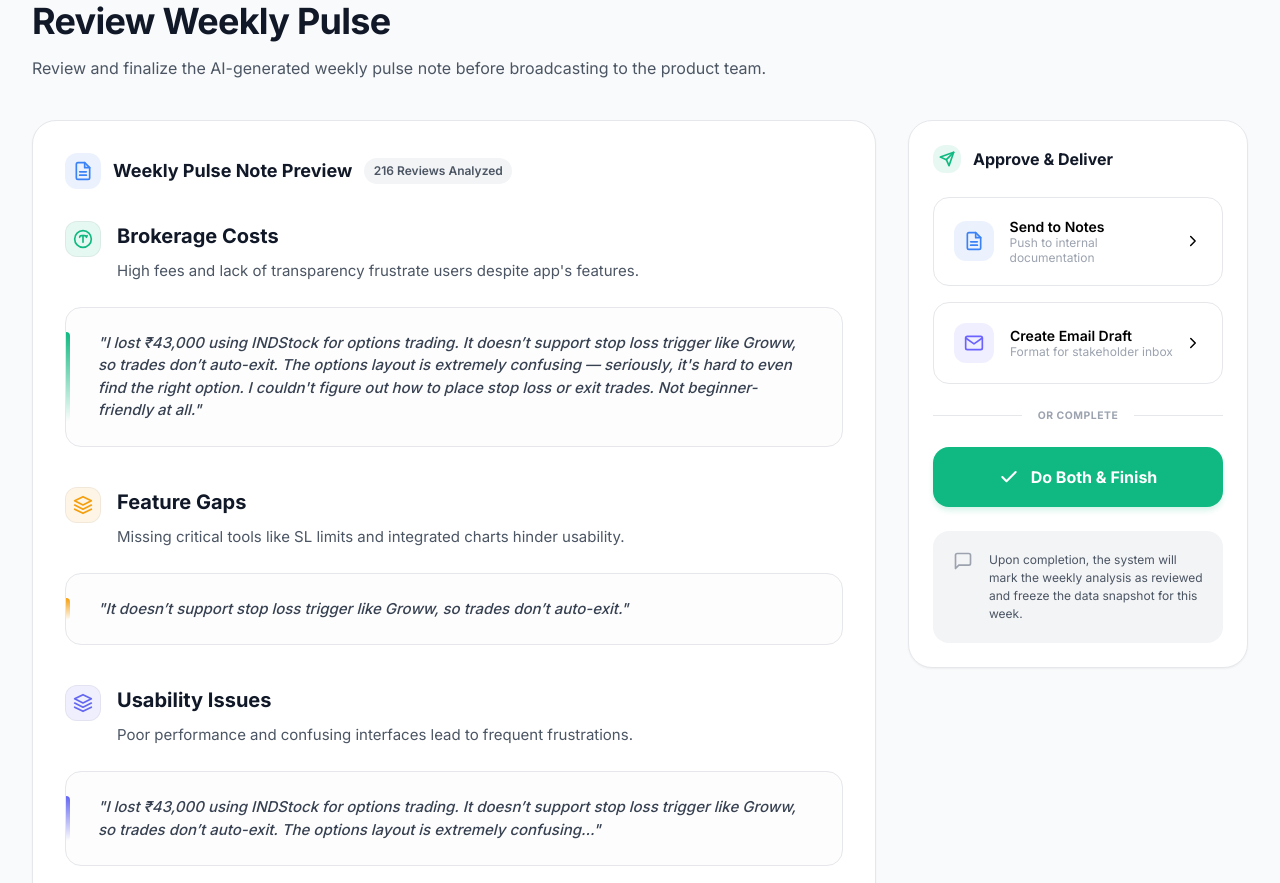
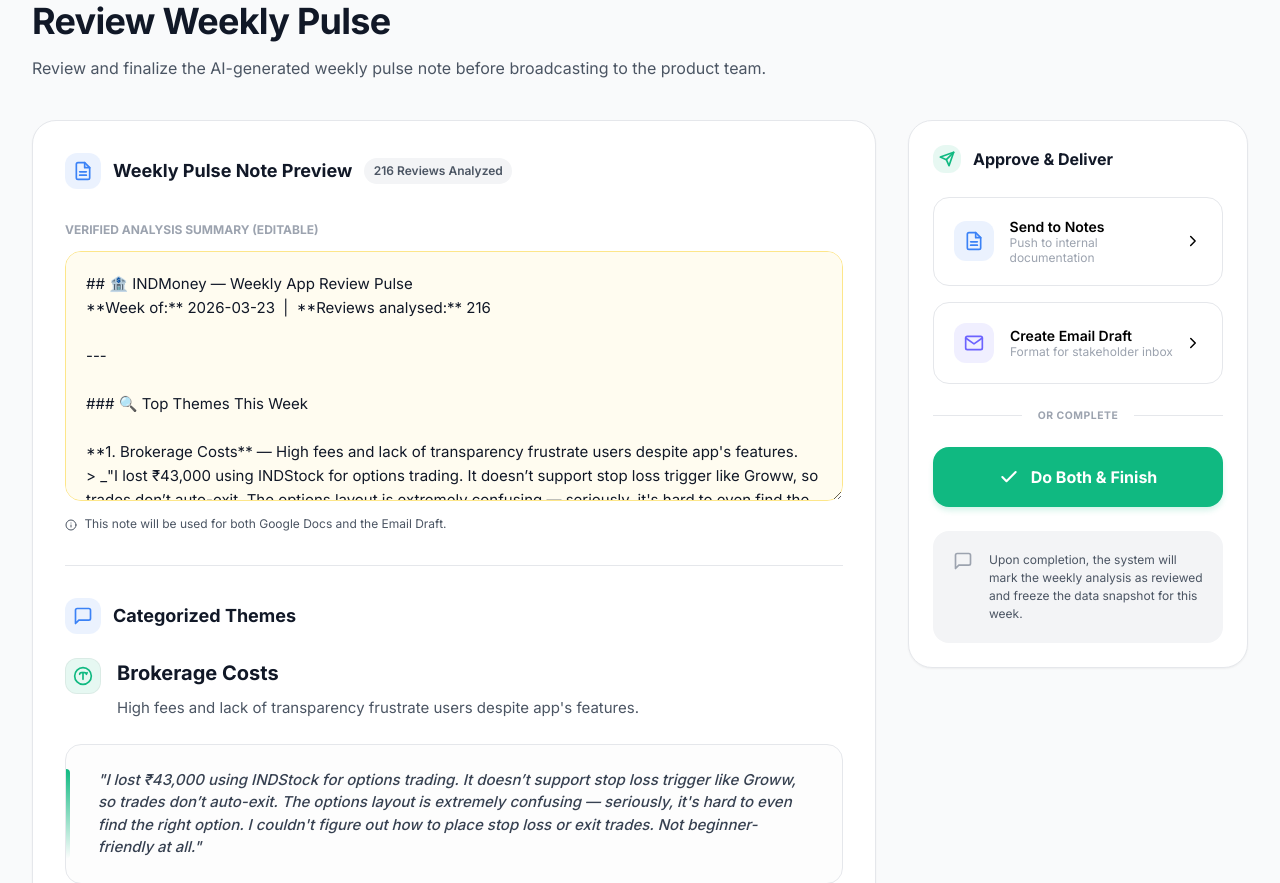
Before and after one commit to Joeyrazor291/INDMoney_Weekly_Pulse_Generator, a Flask app: page / in a window 1280 px wide. Shown: the part 140-1023 px from the top of the page. Run offline with Flask 3, Linux system fonts and the light colour scheme.

Commit message:
fix: restore Weekly Note editor and update backend to use form data

```diff
--- a/phase6_approval/approval_ui.py
+++ b/phase6_approval/approval_ui.py
@@ -228,6 +228,11 @@ def approve_notes():
     """Append pulse + fee data to live Google Doc."""
     state = app.config["PULSE_STATE"]
     config = state["config"]
+
+    # Update state with potentially edited content from the form
+    if "pulse_note" in request.form:
+        state["pulse_note"] = request.form.get("pulse_note")
+
     path = append_to_notes(
         google_doc_id=config.google_doc_id,
         pulse_note=state["pulse_note"],
@@ -246,11 +251,19 @@ def approve_email():
     """Create email draft in Gmail."""
     state = app.config["PULSE_STATE"]
     config = state["config"]
+
+    # Update state with potentially edited content from the form
+    if "pulse_note" in request.form:
+        state["pulse_note"] = request.form.get("pulse_note")
+
     draft_id = create_email_draft(
         pulse_note=state["pulse_note"],
         email_to=config.email_to,
         gmail_user=config.gmail_user,
         gmail_app_password=config.gmail_app_password,
+        gmail_client_id=config.gmail_client_id,
+        gmail_client_secret=config.gmail_client_secret,
+        gmail_refresh_token=config.gmail_refresh_token,
         fee_explanation=state["fee_explanation"],
     )
     state["actions_taken"].append(f"✅ Gmail draft created: {draft_id}")
@@ -262,6 +275,11 @@ def approve_both():
     """Append to notes AND create Gmail draft."""
     state = app.config["PULSE_STATE"]
     config = state["config"]
+
+    # Update state with potentially edited content from the form
+    if "pulse_note" in request.form:
+        state["pulse_note"] = request.form.get("pulse_note")
+
     notes_path = append_to_notes(
         google_doc_id=config.google_doc_id,
         pulse_note=state["pulse_note"],
@@ -276,6 +294,9 @@ def approve_both():
         email_to=config.email_to,
         gmail_user=config.gmail_user,
         gmail_app_password=config.gmail_app_password,
+        gmail_client_id=config.gmail_client_id,
+        gmail_client_secret=config.gmail_client_secret,
+        gmail_refresh_token=config.gmail_refresh_token,
         fee_explanation=state["fee_explanation"],
     )
     state["actions_taken"].append(f"✅ Notes: {notes_path}")
--- a/phase6_approval/templates/approval.html
+++ b/phase6_approval/templates/approval.html
@@ -677,6 +677,30 @@
                     </div>
                 </div>
 
+                <div style="margin-bottom: 2rem;">
+                    <label for="pulse_note_editor" style="display: block; font-size: 0.75rem; font-weight: 700; color: var(--text-muted); text-transform: uppercase; margin-bottom: 0.75rem;">
+                        Verified Analysis Summary (Editable)
+                    </label>
+                    <textarea
+                        id="pulse_note_editor"
+                        name="pulse_note"
+                        form="approval-form-notes"
+                        style="width: 100%; min-height: 250px; padding: 1.25rem; border-radius: 1rem; border: 1px solid var(--border); font-family: inherit; font-size: 0.9375rem; color: var(--text-primary); line-height: 1.6; resize: vertical; background: #fffcf0; border-color: #fde68a;"
+                        placeholder="Drafting weekly pulse note..."
+                    >{{ pulse_note }}</textarea>
+                    <p style="margin-top: 0.5rem; font-size: 0.75rem; color: var(--text-secondary);">
+                        <svg width="12" height="12" viewBox="0 0 24 24" fill="none" stroke="currentColor" stroke-width="2" stroke-linecap="round" stroke-linejoin="round" style="display: inline; margin-right: 4px; vertical-align: middle;"><circle cx="12" cy="12" r="10"></circle><path d="M12 16v-4"></path><path d="M12 8h.01"></path></svg>
+                        This note will be used for both Google Docs and the Email Draft.
+                    </p>
+                </div>
+
+                <div class="card-title-group" style="margin-bottom: 1.5rem; border-top: 1px solid var(--border); padding-top: 2rem;">
+                    <div class="icon-box" style="background: rgba(59, 130, 246, 0.1); color: #3b82f6;">
+                        <svg width="20" height="20" viewBox="0 0 24 24" fill="none" stroke="currentColor" stroke-width="2" stroke-linecap="round" stroke-linejoin="round"><path d="M21 15a2 2 0 0 1-2 2H7l-4 4V5a2 2 0 0 1 2-2h14a2 2 0 0 1 2 2z"></path></svg>
+                    </div>
+                    <div class="card-title">Categorized Themes</div>
+                </div>
+
                 <div class="theme-section">
                     {% for th_item in pulse_themes %}
                     <div class="theme-item">
@@ -754,8 +778,8 @@
                     </div>
 
                     <div class="approvals-list">
-                        <form method="POST" action="/approve/notes">
-                            <button type="submit" class="approval-item">
+                        <form id="approval-form" method="POST">
+                            <button type="submit" formaction="/approve/notes" class="approval-item">
                                 <div class="approval-content">
                                     <div class="approval-icon">
                                         <svg width="20" height="20" viewBox="0 0 24 24" fill="none" stroke="currentColor" stroke-width="2" stroke-linecap="round" stroke-linejoin="round"><path d="M14 2H6a2 2 0 0 0-2 2v16a2 2 0 0 0 2 2h12a2 2 0 0 0 2-2V8z"></path><polyline points="14 2 14 8 20 8"></polyline><line x1="16" y1="13" x2="8" y2="13"></line><line x1="16" y1="17" x2="8" y2="17"></line></svg>
@@ -767,10 +791,8 @@
                                 </div>
                                 <svg width="18" height="18" viewBox="0 0 24 24" fill="none" stroke="currentColor" stroke-width="2" stroke-linecap="round" stroke-linejoin="round"><polyline points="9 18 15 12 9 6"></polyline></svg>
                             </button>
-                        </form>
 
-                        <form method="POST" action="/approve/email">
-                            <button type="submit" class="approval-item">
+                            <button type="submit" formaction="/approve/email" class="approval-item" style="margin-top: 1rem;">
                                 <div class="approval-content">
                                     <div class="approval-icon" style="background: rgba(108, 99, 255, 0.1); color: #6c63ff;">
                                         <svg width="20" height="20" viewBox="0 0 24 24" fill="none" stroke="currentColor" stroke-width="2" stroke-linecap="round" stroke-linejoin="round"><path d="M4 4h16c1.1 0 2 .9 2 2v12c0 1.1-.9 2-2 2H4c-1.1 0-2-.9-2-2V6c0-1.1.9-2 2-2z"></path><polyline points="22,6 12,13 2,6"></polyline></svg>
@@ -782,8 +804,6 @@
                                 </div>
                                 <svg width="18" height="18" viewBox="0 0 24 24" fill="none" stroke="currentColor" stroke-width="2" stroke-linecap="round" stroke-linejoin="round"><polyline points="9 18 15 12 9 6"></polyline></svg>
                             </button>
-                        </form>
-                    </div>
 
                             <div style="margin: 1.5rem 0; display: flex; align-items: center; gap: 1rem;">
                                 <div style="flex: 1; height: 1px; background: var(--border);"></div>
@@ -791,12 +811,12 @@
                                 <div style="flex: 1; height: 1px; background: var(--border);"></div>
                             </div>
 
-                    <form method="POST" action="/approve/both">
-                        <button type="submit" class="btn-primary-large">
+                            <button type="submit" formaction="/approve/both" class="btn-primary-large">
                                 <svg width="20" height="20" viewBox="0 0 24 24" fill="none" stroke="currentColor" stroke-width="2.5" stroke-linecap="round" stroke-linejoin="round"><polyline points="20 6 9 17 4 12"></polyline></svg>
                                 Do Both & Finish
                             </button>
                         </form>
+                    </div>
 
                     <div class="sidebar-info-box">
                         <svg width="20" height="20" viewBox="0 0 24 24" fill="none" stroke="currentColor" stroke-width="2" stroke-linecap="round" stroke-linejoin="round" style="flex-shrink: 0; color: var(--text-muted);"><path d="M21 15a2 2 0 0 1-2 2H7l-4 4V5a2 2 0 0 1 2-2h14a2 2 0 0 1 2 2z"></path></svg>
```
Lines whose indentation alone changed are shown as unchanged.
